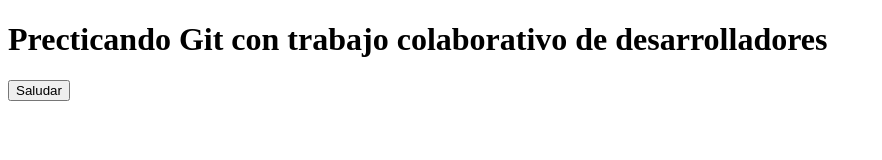
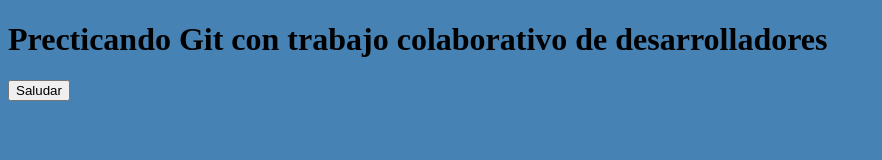
Before and after one commit to mecateo/paginaWeb, a plain HTML site: page index.html in a window 1280 px wide. Shown: the whole page, without its empty margins (0-882 px from the left). Drawn offline with Linux system fonts and the light colour scheme.

Commit message:
Se agrego el archivo style.css que contiene los estilos de la pagina y se vinculo al archivo index.html

```diff
--- a/index.html
+++ b/index.html
@@ -4,6 +4,7 @@
     <meta charset="UTF-8">
     <meta name="viewport" content="width=device-width, initial-scale=1.0">
     <meta http-equiv="X-UA-Compatible" content="ie=edge">
+    <link rel="stylesheet" href="style.css">
     <title>Practicando Git</title>
 </head>
 <body>
--- /dev/null
+++ b/style.css
@@ -0,0 +1,4 @@
+body{
+  background-color: steelblue;
+  font-size: 12pt;
+}
```
